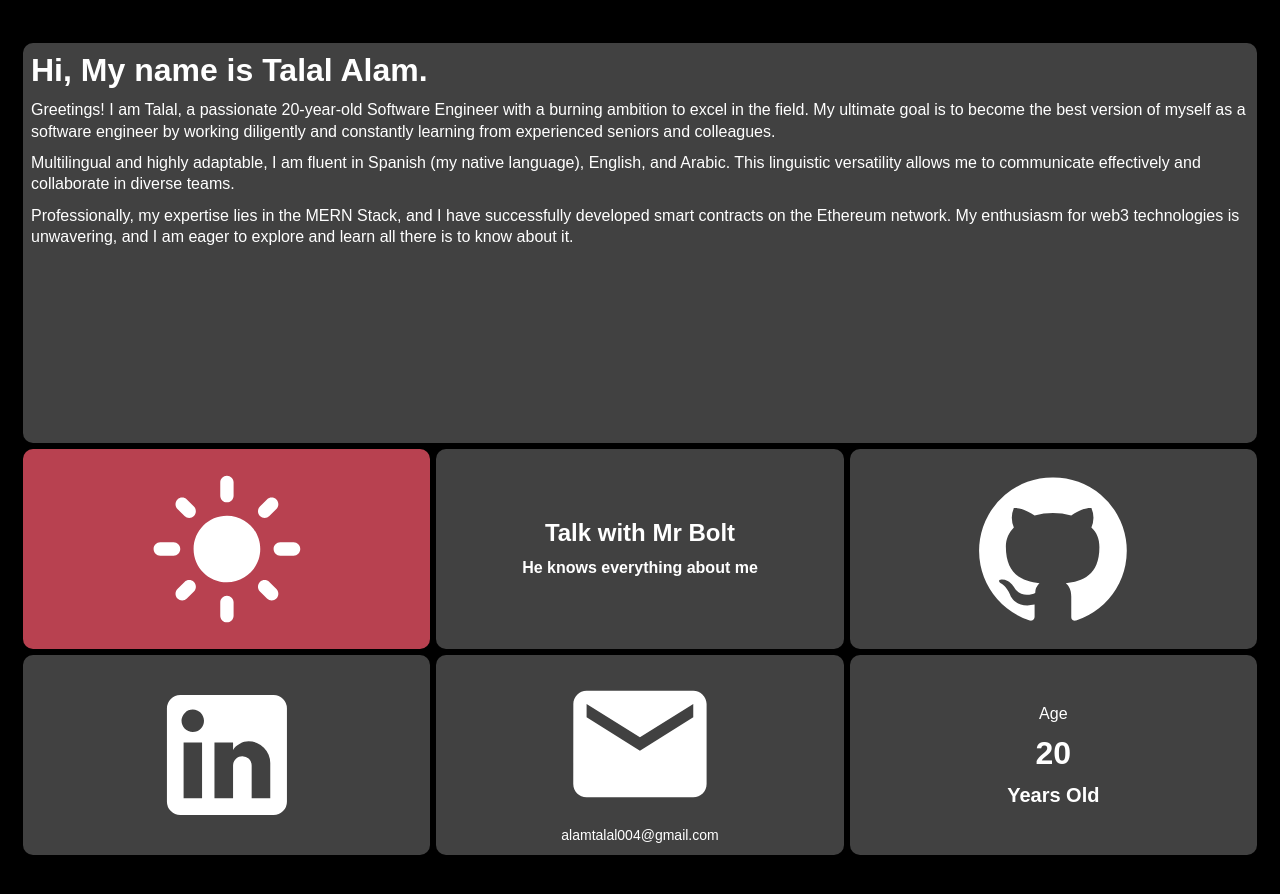
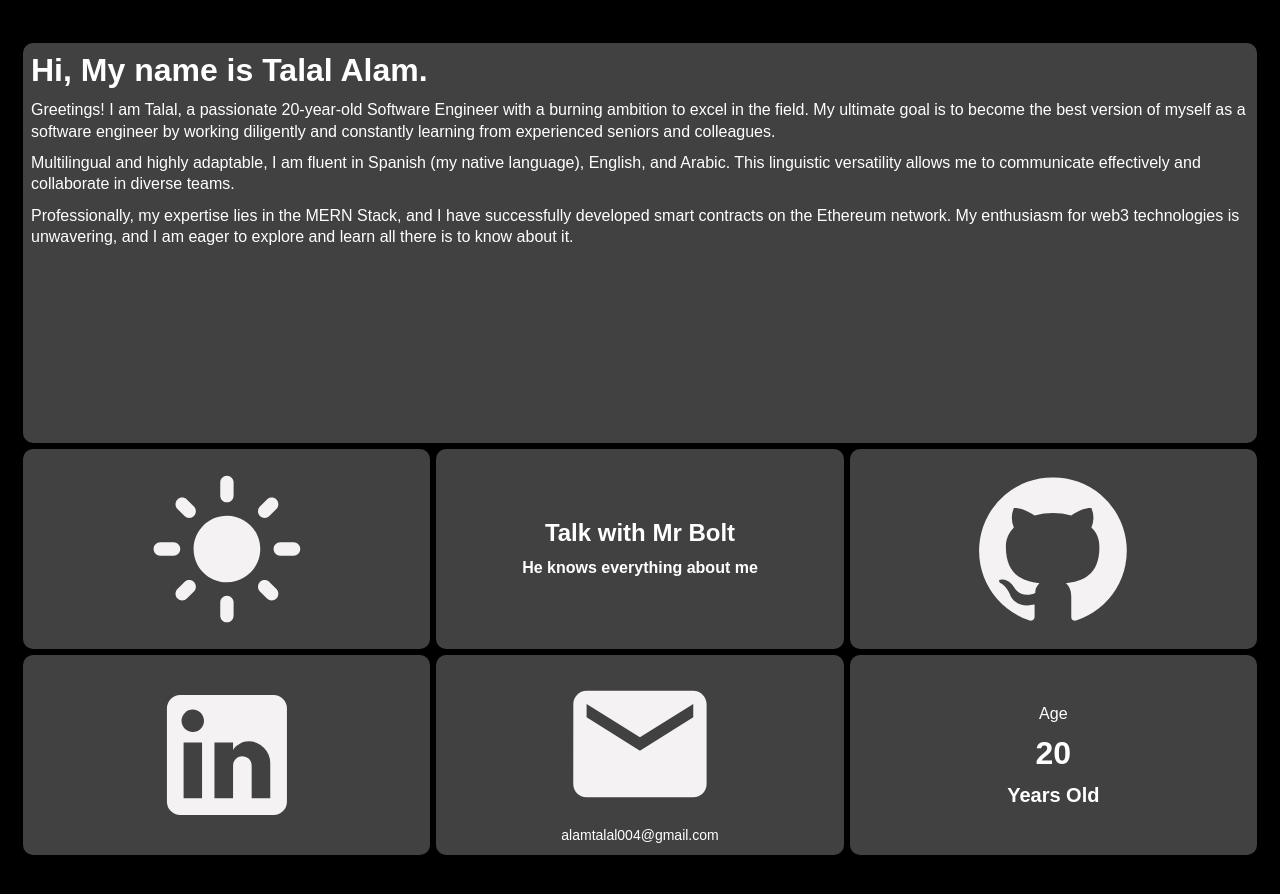
Before and after one commit to AlmTalal/portfolioFrontend, a React (Vite) app: page / in a window 1280 px wide. Shown: the top 894 px of the page. Built offline with nearby package versions, Linux system fonts and the light colour scheme; no server answers.

Commit message:
Added the hide chat box function

```diff
--- a/src/Screens/HomePage.jsx
+++ b/src/Screens/HomePage.jsx
@@ -1,5 +1,5 @@
 import Grid from "@mui/material/Unstable_Grid2";
-import React, { useContext, useEffect, useState } from "react";
+import React, { useContext, useState } from "react";
 import { Box, Typography } from "@mui/material";
 import { ColorModeContext, tokens } from "../theme";
 import { useTheme } from "@emotion/react";
@@ -22,6 +22,10 @@ export default function HomePage() {
 
   const handleAiClick = () => {
     setShowAi(true);
+  };
+
+  const hideChatBox = () => {
+    setShowAi(false);
   };
 
   return (
@@ -47,27 +51,28 @@ export default function HomePage() {
          * The Dark-Light Mode btn
          */}
         <Grid xs={6} md={4}>
-          <Box
-            backgroundColor={colors.red[400]}
-            height={"200px"}
-            margin={"3px"}
-            onClick={colorMode.toggleColorMode}
-            display={"flex"}
-            justifyContent={"center"}
-            alignItems={"center"}
-            borderRadius={"10px"}
-            sx={{ cursor: "pointer" }}
+          <AppBox
+            style={{ cursor: "pointer", alignItems: "center" }}
+            handleClick={colorMode.toggleColorMode}
           >
             {theme.pallete.mode === "dark" ? (
               <LightModeIcon
-                style={{ color: "#FFF", width: "80%", height: "80%" }}
+                style={{
+                  color: colors.secondary[400],
+                  width: "80%",
+                  height: "80%",
+                }}
               />
             ) : (
               <DarkModeIcon
-                style={{ color: "#FFF", width: "80%", height: "80%" }}
+                style={{
+                  color: colors.secondary[400],
+                  width: "80%",
+                  height: "80%",
+                }}
               />
             )}
-          </Box>
+          </AppBox>
         </Grid>
         {/**
          * The AI Button Box
@@ -86,28 +91,43 @@ export default function HomePage() {
           </AppBox>
         </Grid>
         {/**
-         * The AI Button Box
+         * Links to profiles
          */}
         <Grid xs={6} md={4}>
           <LinkBox link={"https://github.com/AlmTalal"}>
             <GitHubIcon
-              style={{ color: "#FFF", width: "80%", height: "80%" }}
+              style={{
+                color: colors.secondary[400],
+                width: "80%",
+                height: "80%",
+              }}
             />
           </LinkBox>
         </Grid>
         <Grid xs={6} md={4}>
           <LinkBox link={"https://www.linkedin.com/in/talal-alam-4b5808236/"}>
             <LinkedInIcon
-              style={{ color: "#FFF", width: "80%", height: "80%" }}
+              style={{
+                color: colors.secondary[400],
+                width: "80%",
+                height: "80%",
+              }}
             />
           </LinkBox>
         </Grid>
         <Grid xs={6} md={4}>
           <LinkBox link={"mailto:youremail@example.com?subject=Subject line"}>
-            <MailIcon style={{ color: "#FFF", width: "80%", height: "80%" }} />
+            <MailIcon
+              style={{
+                color: colors.secondary[400],
+                width: "80%",
+                height: "80%",
+              }}
+            />
             <Typography variant="h6">alamtalal004@gmail.com</Typography>
           </LinkBox>
         </Grid>
+        {/**Age */}
         <Grid xs={6} md={4}>
           <AppBox>
             <Typography padding={"5px"} variant="h5">
@@ -122,9 +142,10 @@ export default function HomePage() {
           </AppBox>
         </Grid>
       </Grid>
+      {/**AI Box */}
       {showAI === true ? (
         <Grid xs={12}>
-          <AiChatBox style={"HOLA"} />
+          <AiChatBox hideChatBox={hideChatBox} />
         </Grid>
       ) : null}
     </>
```
